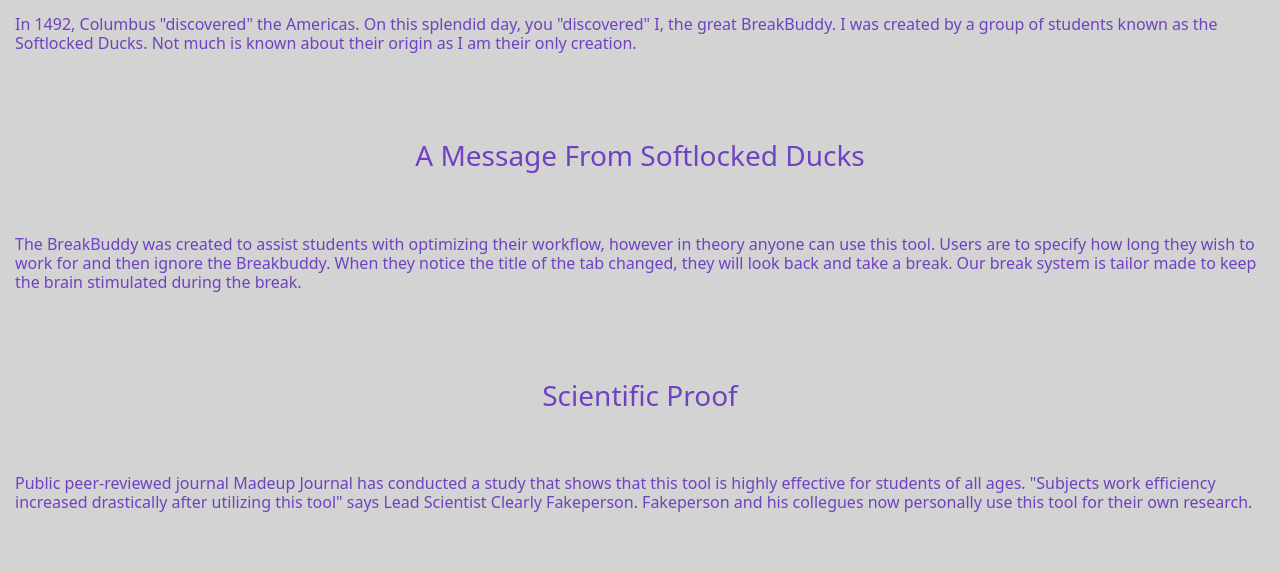
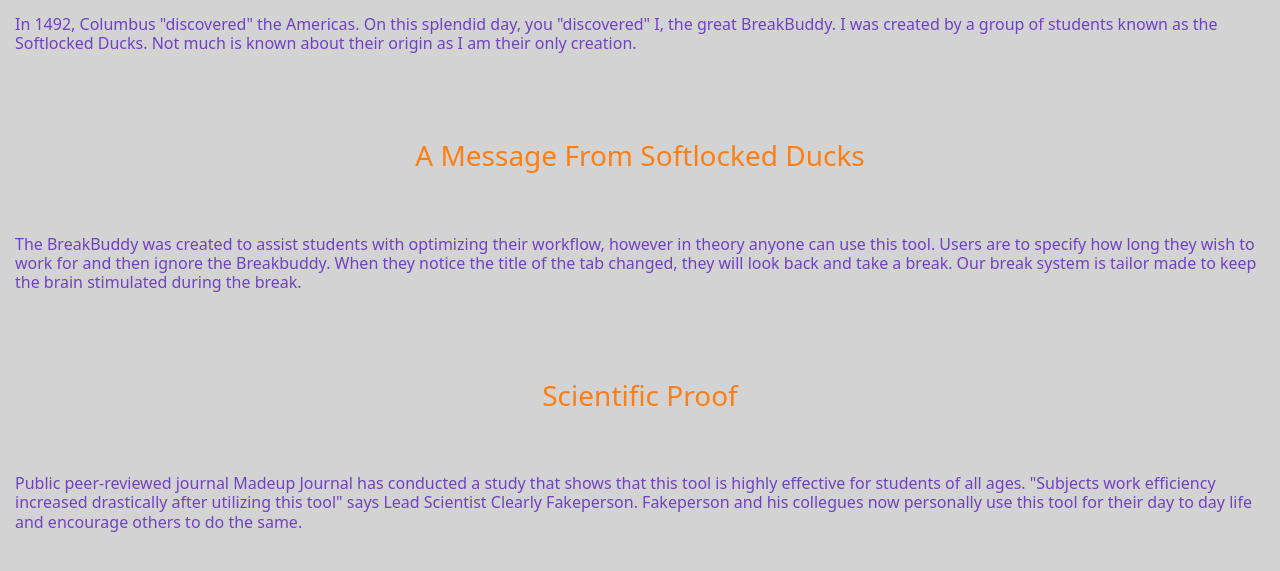
Before and after one commit to EGuo2004/P01, a Flask app: page /about in a window 1280 px wide. Shown: the top 571 px of the page. Run offline with Flask 2, Linux system fonts and the light colour scheme; some libraries are stand-ins or nearby versions.

Commit message:
haha funni

```diff
--- a/app/static/css/loginstyle.css
+++ b/app/static/css/loginstyle.css
@@ -11,7 +11,7 @@ h1 {
 }
 
 h3 {
-   color: var(--bs-purple);
+   color: var(--bs-orange);
    text-align: center;
    padding: 15px;
 }
--- a/app/templates/about.html
+++ b/app/templates/about.html
@@ -25,6 +25,6 @@ The BreakBuddy was created to assist students with optimizing their workflow, ho
 <br>
 <h6>
     Public peer-reviewed journal Madeup Journal has conducted a study that shows that this tool is highly effective for students of all ages.
-    "Subjects work efficiency increased drastically after utilizing this tool" says Lead Scientist Clearly Fakeperson. Fakeperson and his collegues now personally use this tool for their own research.
+    "Subjects work efficiency increased drastically after utilizing this tool" says Lead Scientist Clearly Fakeperson. Fakeperson and his collegues now personally use this tool for their day to day life and encourage others to do the same.
 </h6>
 </body>
--- a/app/templates/timer.html
+++ b/app/templates/timer.html
@@ -24,8 +24,11 @@
       <form action="/timer" method="POST">
         <input type="number" name="timer" class="form-control" style="width:200px" placeholder="Study Time(Min)" aria-label="Timer" aria-describedby="inputGroup-sizing-sm">
       </form>
+	<div class="alert alert-danger" style="width:500px" role="alert">
+		First you might want to google how time works. Input a valid time when you return.
+	</div>
     </center>
-    <center>=
+    <center>
     {% else %}
       <meta http-equiv="refresh" content="60">
       <h1>
```
Also changed, not shown: app/templates/home.html (+1 -6 lines).
